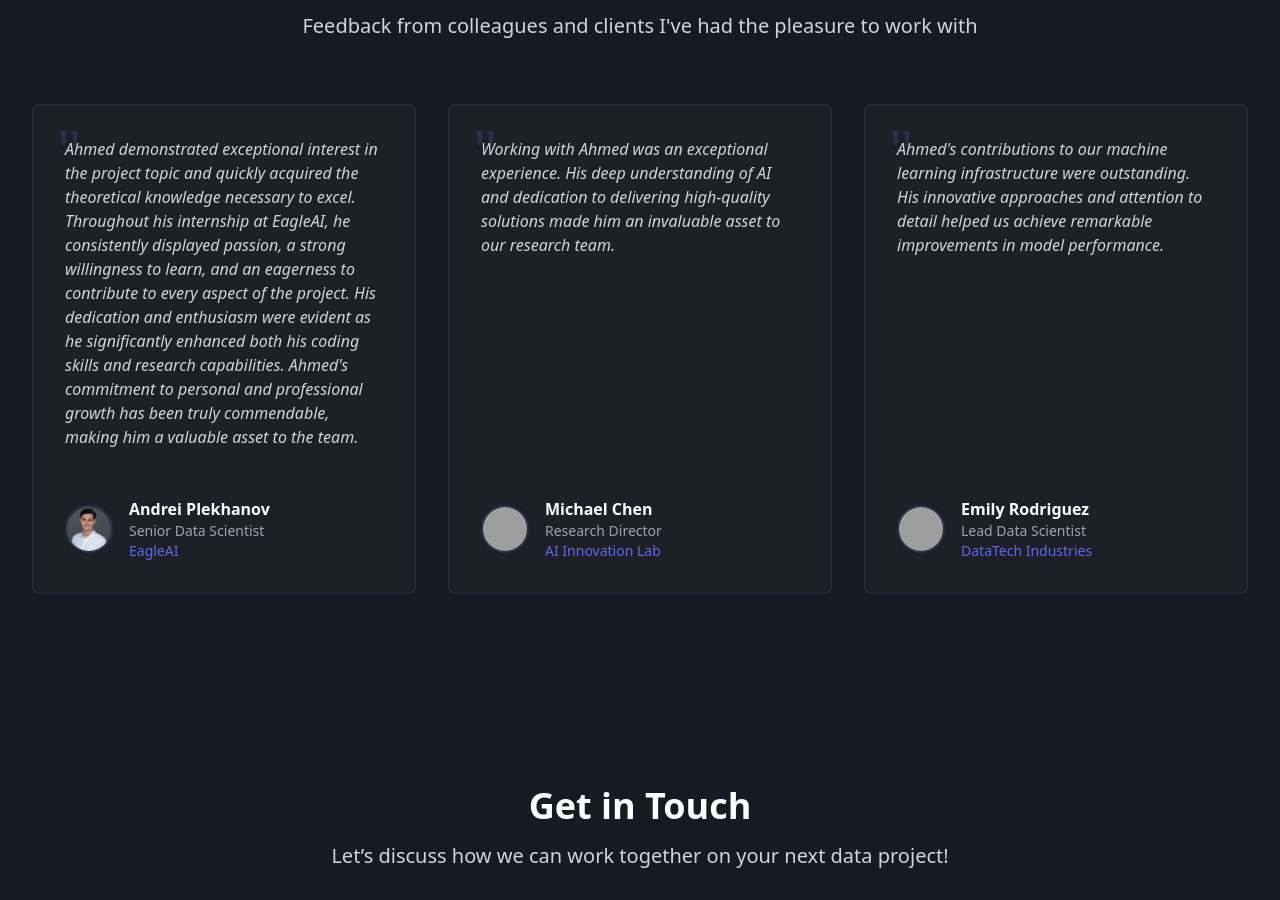
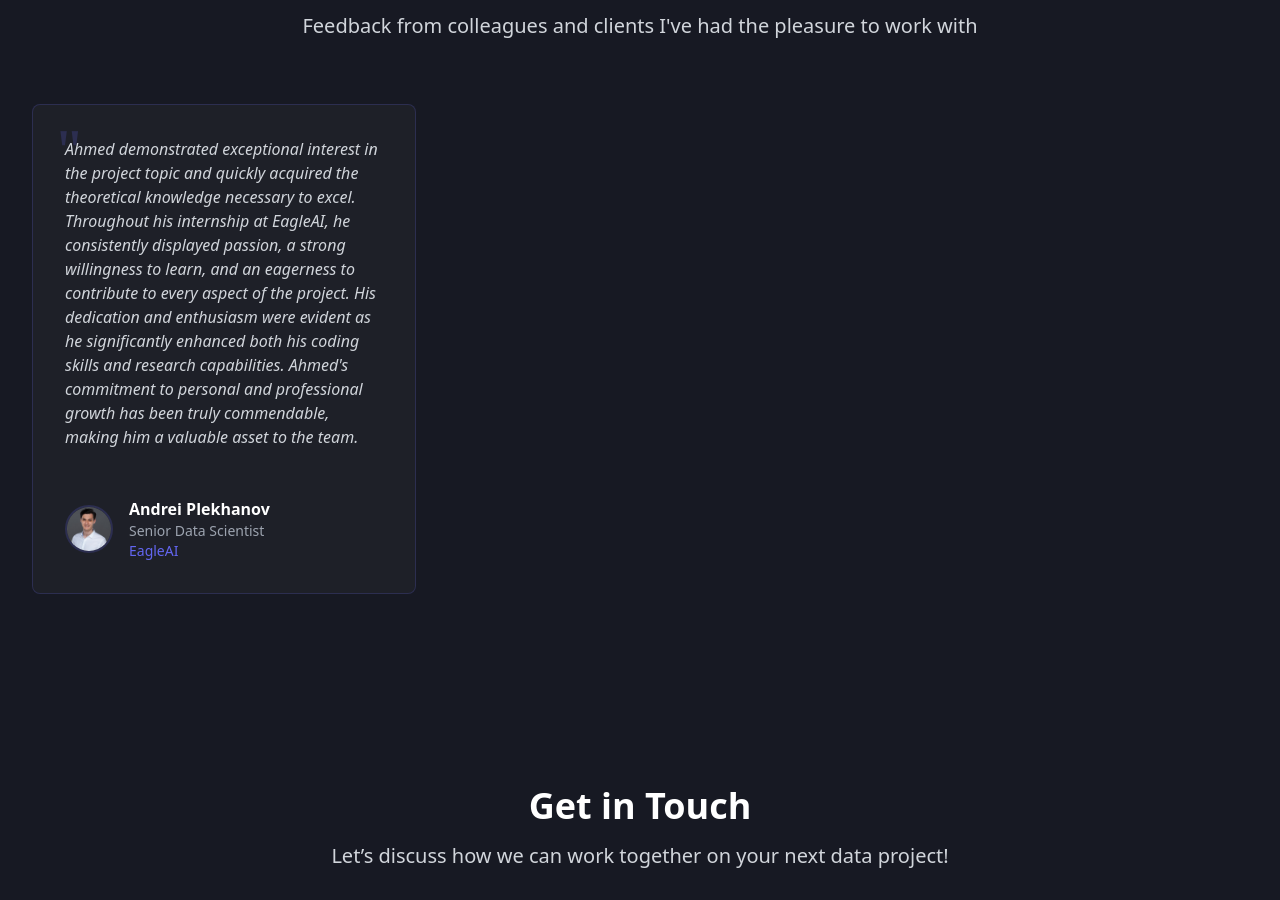
Before and after one commit to ahmedbellaaj10/portfolio, a React (Vite) app: page / in a window 1280 px wide. Shown: the part 4559-5459 px from the top of the page. Built offline with nearby package versions, Linux system fonts and the light colour scheme; grey boxes are pictures that could not be loaded.

Commit message:
update testimonials

```diff
--- a/src/data/testimonialsData.ts
+++ b/src/data/testimonialsData.ts
@@ -13,19 +13,19 @@ export const testimonials: Testimonial[] = [
     role: "Senior Data Scientist",
     company: "EagleAI",
     avatarUrl: "./media/apl.jpg"
-  },
-  {
-    content: "Working with Ahmed was an exceptional experience. His deep understanding of AI and dedication to delivering high-quality solutions made him an invaluable asset to our research team.",
-    author: "Michael Chen",
-    role: "Research Director",
-    company: "AI Innovation Lab",
-    avatarUrl: "https://images.unsplash.com/photo-1472099645785-5658abf4ff4e?auto=format&fit=crop&q=80&w=100&h=100"
-  },
-  {
-    content: "Ahmed's contributions to our machine learning infrastructure were outstanding. His innovative approaches and attention to detail helped us achieve remarkable improvements in model performance.",
-    author: "Emily Rodriguez",
-    role: "Lead Data Scientist",
-    company: "DataTech Industries",
-    avatarUrl: "https://images.unsplash.com/photo-1438761681033-6461ffad8d80?auto=format&fit=crop&q=80&w=100&h=100"
   }
+  // {
+  //   content: "Working with Ahmed was an exceptional experience. His deep understanding of AI and dedication to delivering high-quality solutions made him an invaluable asset to our research team.",
+  //   author: "Michael Chen",
+  //   role: "Research Director",
+  //   company: "AI Innovation Lab",
+  //   avatarUrl: "https://images.unsplash.com/photo-1472099645785-5658abf4ff4e?auto=format&fit=crop&q=80&w=100&h=100"
+  // },
+  // {
+  //   content: "Ahmed's contributions to our machine learning infrastructure were outstanding. His innovative approaches and attention to detail helped us achieve remarkable improvements in model performance.",
+  //   author: "Emily Rodriguez",
+  //   role: "Lead Data Scientist",
+  //   company: "DataTech Industries",
+  //   avatarUrl: "https://images.unsplash.com/photo-1438761681033-6461ffad8d80?auto=format&fit=crop&q=80&w=100&h=100"
+  // }
 ];
```
